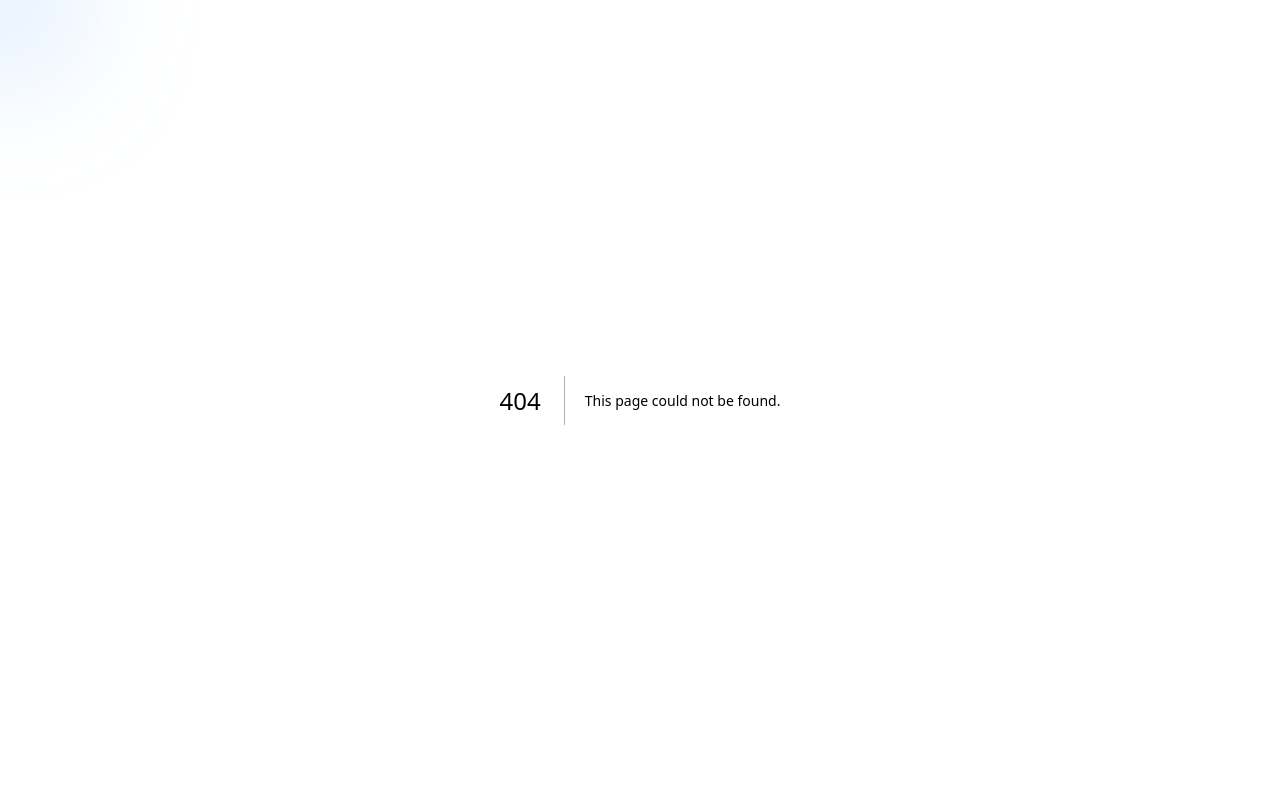
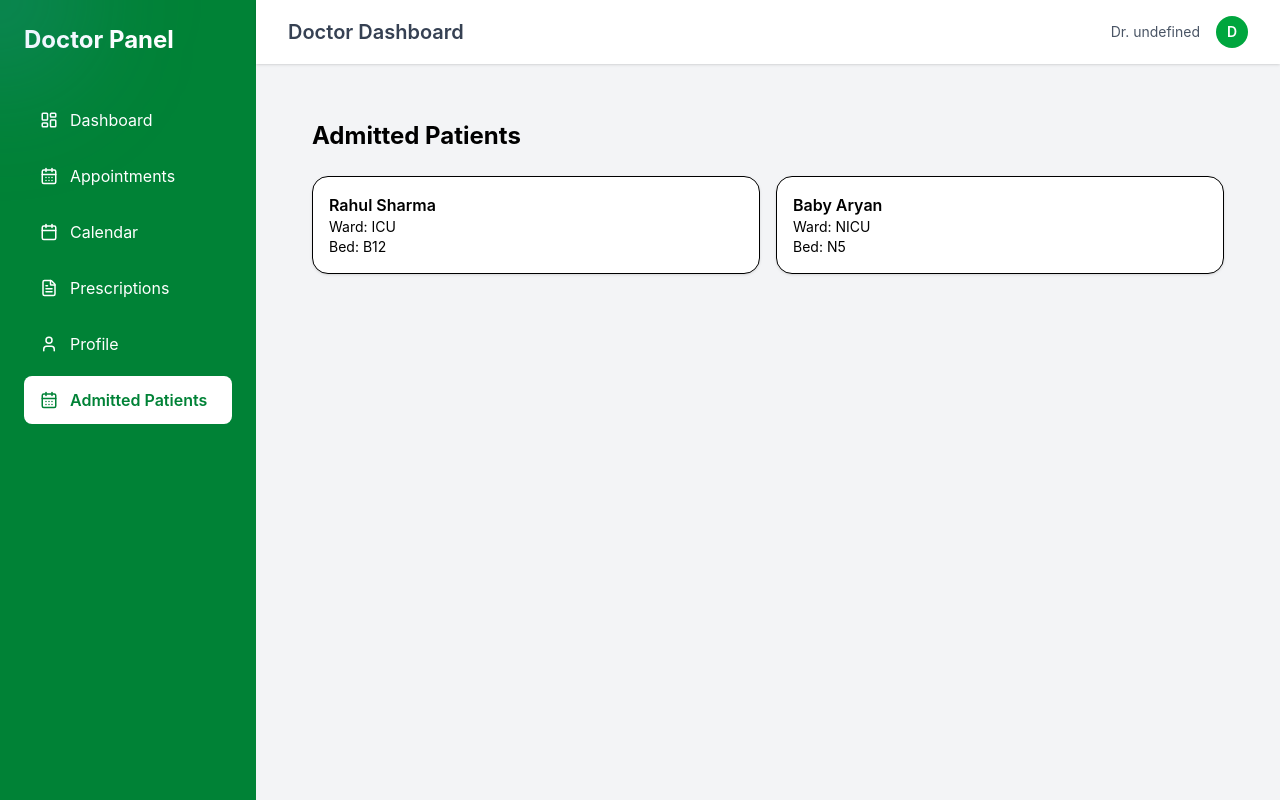
Before and after one commit to devanshumathur22/hospital-management, a Next.js app: page /doctor/admitted-patients in a window 1280 px wide. Before the commit this address had no page. Built offline with nearby package versions, Linux system fonts and the light colour scheme; no server answers; the database is empty.

Commit message:
dashboard aur compose UI update

```diff
--- /dev/null
+++ b/src/app/api/admissions/route.ts
@@ -0,0 +1,18 @@
+import { NextResponse } from "next/server";
+
+export async function GET() {
+  return NextResponse.json([
+    {
+      id: "1",
+      patient: { name: "Rahul Sharma" },
+      ward: { name: "ICU" },
+      bedId: "B12",
+    },
+    {
+      id: "2",
+      patient: { name: "Baby Aryan" },
+      ward: { name: "NICU" },
+      bedId: "N5",
+    },
+  ]);
+}
--- /dev/null
+++ b/src/app/api/doctor/me/route.ts
@@ -0,0 +1,7 @@
+import { NextResponse } from "next/server";
+
+export async function GET() {
+  return NextResponse.json({
+    name: "Dr. Rajesh Sharma"
+  });
+}
--- /dev/null
+++ b/src/app/doctor/admitted-patients/page.tsx
@@ -0,0 +1,42 @@
+"use client";
+
+import { useEffect, useState } from "react";
+
+export default function Page() {
+  const [patients, setPatients] = useState<any[]>([]);
+
+  useEffect(() => {
+    fetch("/api/admissions")
+      .then(res => res.json())
+      .then(data => setPatients(data));
+  }, []);
+
+  return (
+    <div className="p-6">
+      <h1 className="text-2xl font-bold mb-6">
+        Admitted Patients
+      </h1>
+
+      <div className="grid md:grid-cols-2 gap-4">
+        {patients.map((p) => (
+          <div
+            key={p.id}
+            className="bg-white p-4 rounded-2xl shadow border"
+          >
+            <h2 className="font-semibold">
+              {p.patient.name}
+            </h2>
+
+            <p className="text-sm">
+              Ward: {p.ward.name}
+            </p>
+
+            <p className="text-sm">
+              Bed: {p.bedId}
+            </p>
+          </div>
+        ))}
+      </div>
+    </div>
+  );
+}
--- a/src/app/doctor/layout.tsx
+++ b/src/app/doctor/layout.tsx
@@ -79,7 +79,12 @@ icon:FileText
 name:"Profile",
 href:"/doctor/profile",
 icon:User
-}
+},
+
+{name:"Admitted Patients",
+href:"/doctor/admitted-patients",
+icon:CalendarDays
+},
 
 ]
 
```
